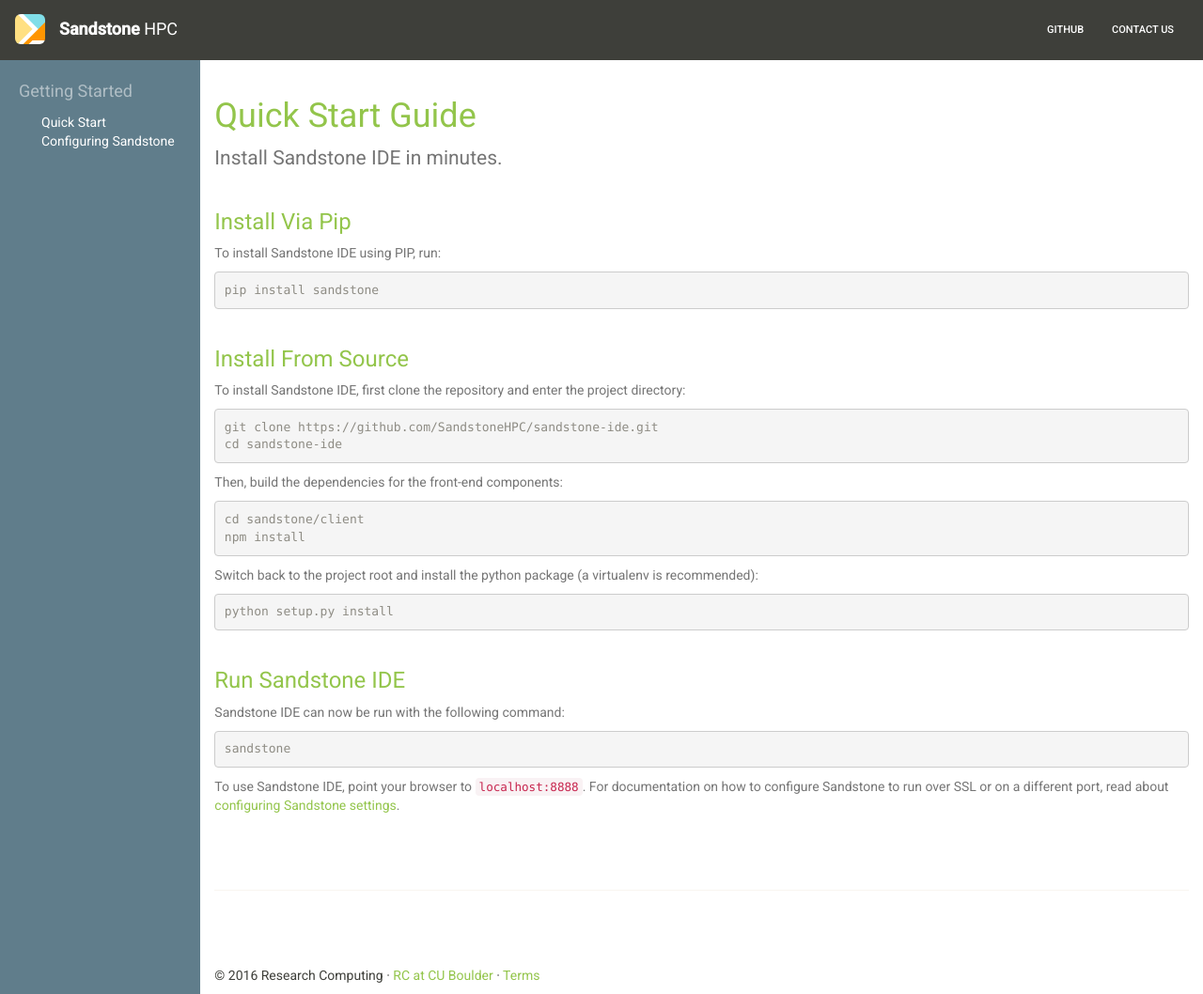
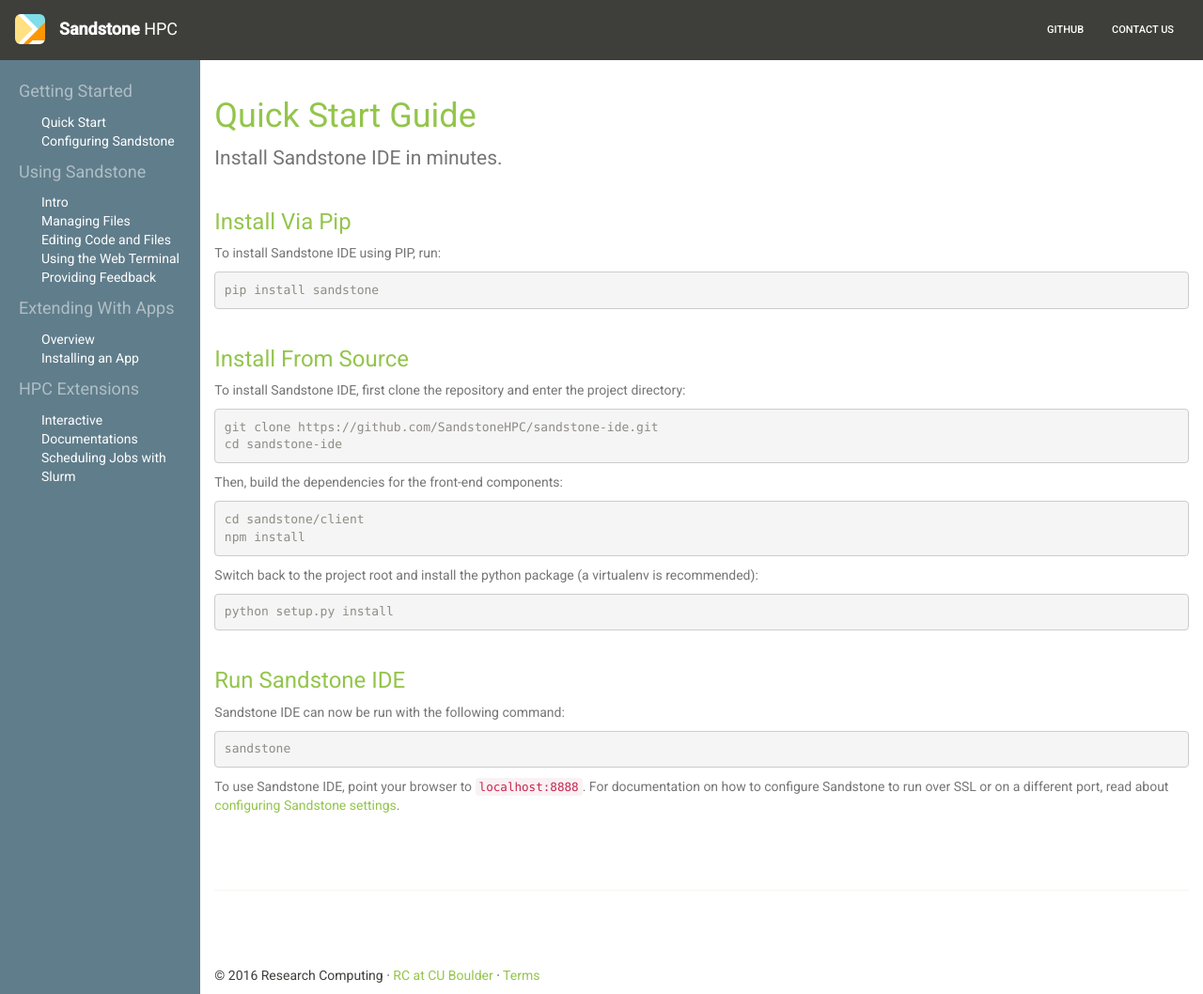
Before and after one commit to SandstoneHPC/sandstonehpc.github.io, a Jekyll site: the page built from _docs/quick-start.md, in a window 1280 px wide and 1058 px high. Shown: the whole window at 94% size. Built offline with Jekyll 4.4.1, drawn with Linux system fonts in a browser that asks for light colours; nearby versions of some CDN libraries; library files that are not in the unit come from our copies.

Commit message:
Added stubs for doc pages.

```diff
--- a/_includes/docs/sidebar.html
+++ b/_includes/docs/sidebar.html
@@ -3,3 +3,21 @@
   <li><a href="/docs/">Quick Start</a></li>
   <li><a href="/docs/core/settings/">Configuring Sandstone</a></li>
 </ul>
+<p class="doc-header">Using Sandstone</p>
+<ul class="doc-links">
+  <li><a href="/docs/user/">Intro</a></li>
+  <li><a href="/docs/user/filebrowser/">Managing Files</a></li>
+  <li><a href="/docs/user/editor/">Editing Code and Files</a></li>
+  <li><a href="/docs/user/terminal/">Using the Web Terminal</a></li>
+  <li><a href="/docs/user/feedback/">Providing Feedback</a></li>
+</ul>
+<p class="doc-header">Extending With Apps</p>
+<ul class="doc-links">
+  <li><a href="/docs/core/app-system/">Overview</a></li>
+  <li><a href="/docs/core/installing-apps/">Installing an App</a></li>
+</ul>
+<p class="doc-header">HPC Extensions</p>
+<ul class="doc-links">
+  <li><a href="/docs/hpc/nbterm/">Interactive Documentations</a></li>
+  <li><a href="/docs/hpc/slurm/">Scheduling Jobs with Slurm</a></li>
+</ul>
```
Also changed, not shown: _docs/core/app-system.md (added, +5 -0 lines), _docs/hpc/nbterm.md (added), _docs/hpc/slurm.md (added), _docs/user/editor.md (added), _docs/user/feedback.md (added), _docs/user/filebrowser.md (added), _docs/user/intro.md (added), _docs/user/terminal.md (added).
